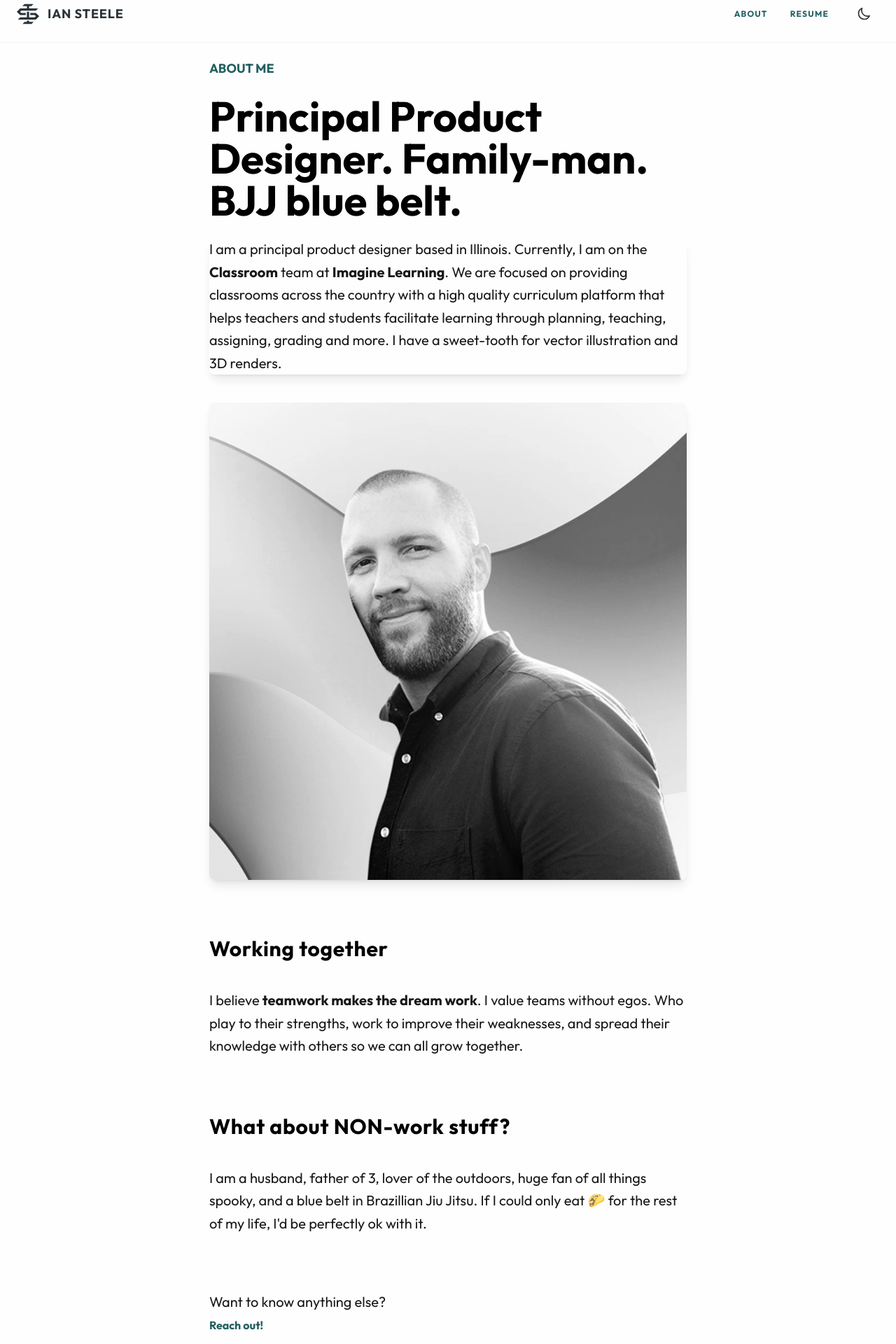
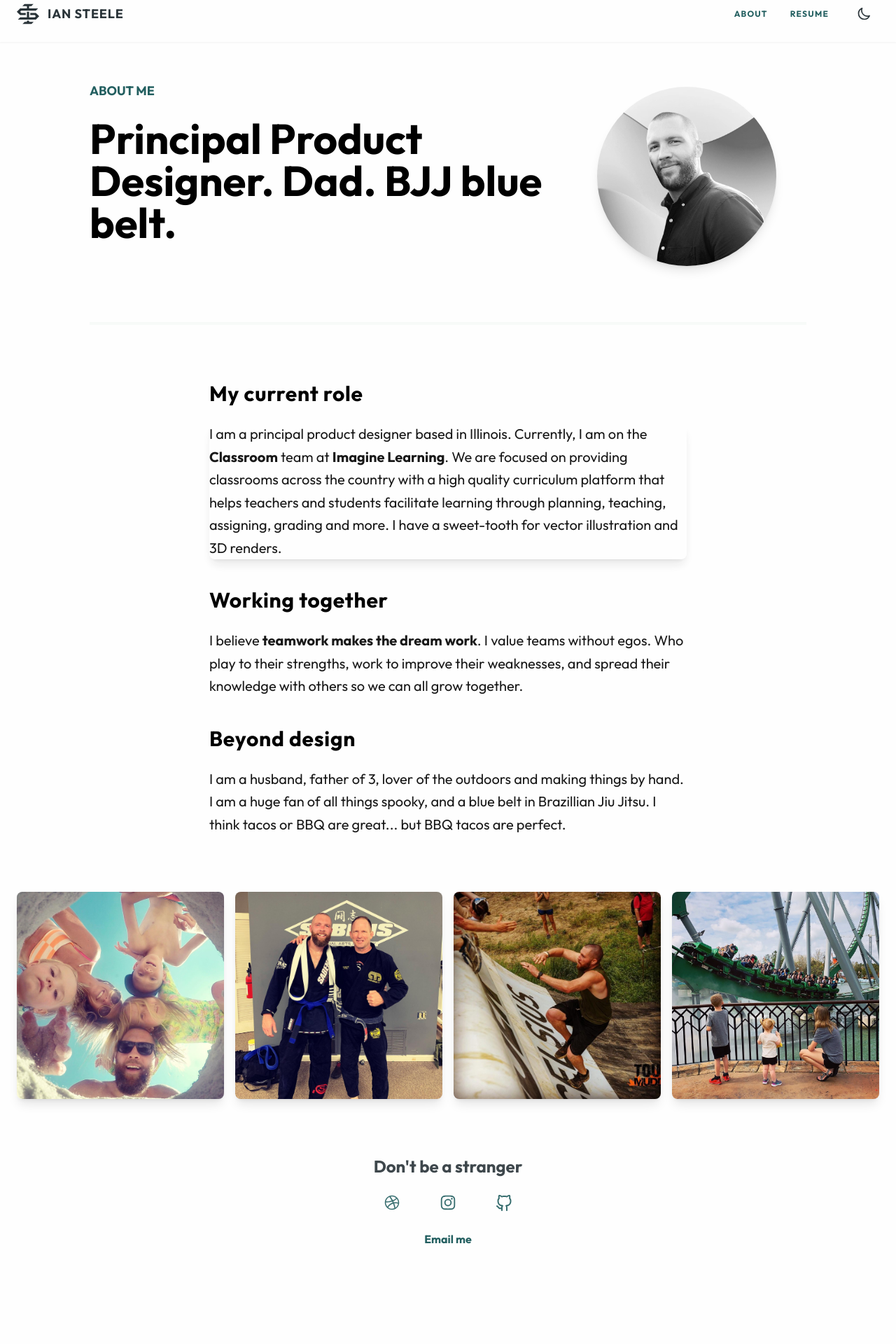
Before and after one commit to iansteele/portfolio, a Next.js app: page /About in a window 1280 px wide. Shown: the part 20-1940 px from the top of the page at 70% size. After the commit the page ends 1870 px from the top, so only its background shows below. Built offline with nearby package versions, Linux system fonts and the light colour scheme.

Commit message:
Updates About

```diff
--- a/pages/About.js
+++ b/pages/About.js
@@ -5,15 +5,28 @@ import { PageWrapper } from "../components/ComponentIndex";
 function App() {
   return (
     <PageWrapper>
-      <div className="flex flex-col items-center flex-shrink-0 gap-20 px-0 mt-6 max-w-7xl md:items-start">
-        <div className="flex flex-col max-w-prose">
+      <div className="flex flex-col items-center flex-shrink-0 w-full max-w-screen-lg gap-10 px-0 mx-auto mt-6 md:items-start">
+        <div className="relative flex items-center w-full pb-10 border-b-4 md:pb-20 border-brand-muted">
+          <div className="flex flex-col w-2/3 pr-4 max-w-prose">
             <span className="text-lg font-bold uppercase text-brand-secondary">
               About me
             </span>
             <h1 className="w-full mx-auto mt-6 md:mx-0">
               {" "}
-            Principal Product Designer. Family-man. BJJ blue belt.
+              Principal Product Designer. Dad. BJJ blue belt.
             </h1>
+          </div>
+          <Image
+            src="/img/hero-modern.jpg"
+            alt="Me and my family at the beach"
+            width={400}
+            height={400}
+            priority
+            className="top-0 right-0 flex-shrink-0 w-1/3 h-auto mx-auto mt-10 rounded-full shadow-lg lg:w-1/4 lg:static aspect-square"
+          />
+        </div>
+        <div className="w-full mx-auto max-w-prose">
+          <h2>My current role</h2>
           <p className="mx-auto mt-6 rounded-lg shadow-lg">
             I am a principal product designer based in Illinois. Currently, I am
             on the <span className="font-bold">Classroom</span> team at{" "}
@@ -26,16 +39,7 @@ function App() {
             and more. I have a sweet-tooth for vector illustration and 3D
             renders.
           </p>
-          <Image
-            src="/img/hero-modern.jpg"
-            alt="Me and my family at the beach"
-            width={400}
-            height={400}
-            priority
-            className="flex-shrink-0 w-full mt-10 rounded-lg shadow-lg"
-          />
-
-          <h2 className="mt-20">Working together</h2>
+          <h2>Working together</h2>
           <p>
             I believe{" "}
             <span className="font-bold">teamwork makes the dream work</span>. I
@@ -43,20 +47,13 @@ function App() {
             improve their weaknesses, and spread their knowledge with others so
             we can all grow together.
           </p>
-          <h2 className="mt-20">What about NON-work stuff? </h2>
+          <h2>Beyond design</h2>
           <p>
-            I am a husband, father of 3, lover of the outdoors, huge fan of all
-            things spooky, and a blue belt in Brazillian Jiu Jitsu. If I could
-            only eat 🌮 for the rest of my life, I'd be perfectly ok with it.
+            I am a husband, father of 3, lover of the outdoors and making things
+            by hand. I am a huge fan of all things spooky, and a blue belt in
+            Brazillian Jiu Jitsu. I think tacos or BBQ are great... but BBQ
+            tacos are perfect.
           </p>
-          <p className="flex flex-col mt-20">Want to know anything else?</p>
-          <a
-            className="relative py-1 font-semibold max-w-max group hover:text-brand-tertiary focus-visible:text-brand-tertiary"
-            href="mailto:steeledesignco@gmail.com"
-          >
-            Reach out!
-            <span className="absolute bottom-0 left-0 w-0 h-1 transition-all duration-500 ease-in-out rounded-full bg-brand-secondary group-hover:w-full"></span>
-          </a>
         </div>
       </div>
       <div className="grid w-full grid-cols-2 gap-4 mt-20 md:grid-cols-4 max-w-7xl place-content-stretch justify-self-center ">
```
Lines whose indentation alone changed are shown as unchanged.
